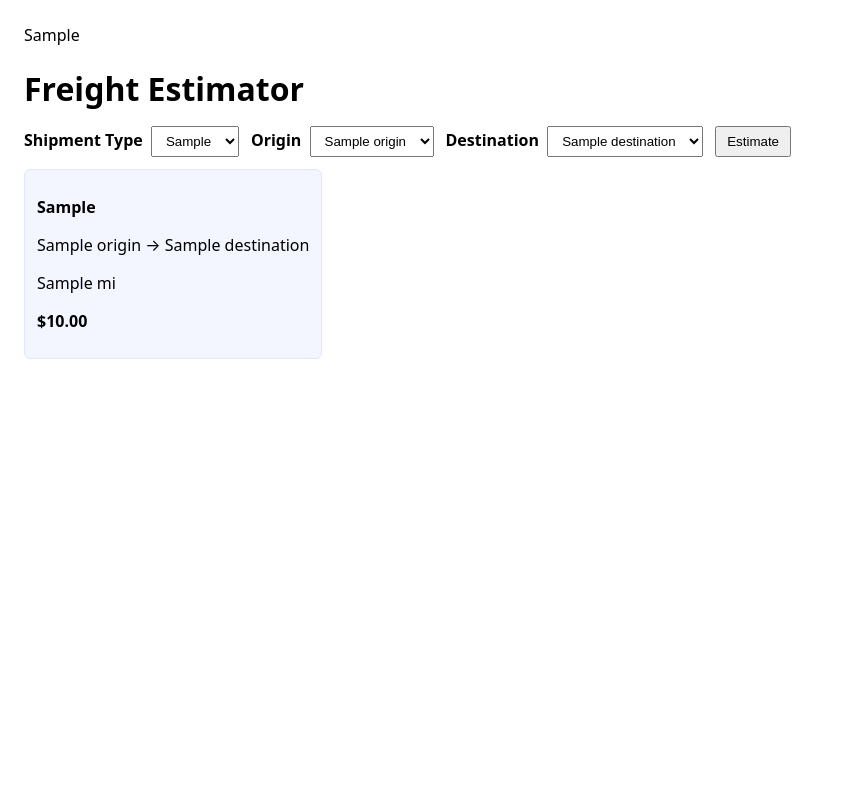
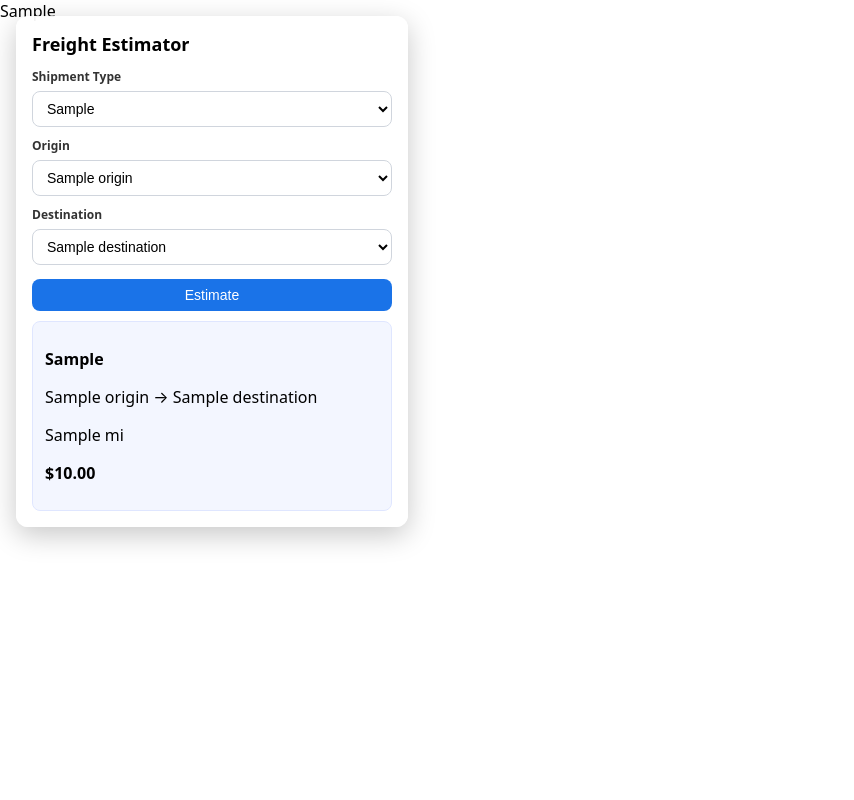
Before and after one commit to DNFR12/i-really-want-this-to-work, a Flask app: template templates/index.html in a window 1280 px wide. Shown: the whole page, without its empty margins (0-854 px from the left). Run offline with Flask 3, Linux system fonts and the light colour scheme; the template is opened without the code that fills it: most values are stand-ins (such as "Sample title", 1, 10 or a date in 2020); parts of the project's set-up code (start-up, migrations or seed data) failed here and were passed over.

Commit message:
Update styles.css

```diff
--- a/static/styles.css
+++ b/static/styles.css
@@ -1,7 +1,74 @@
-body { font-family: system-ui, -apple-system, Segoe UI, Roboto, Arial, sans-serif; margin: 24px; }
-h1 { margin-bottom: 16px; }
-form { display: flex; gap: 12px; align-items: center; flex-wrap: wrap; margin-bottom: 12px; }
-label { font-weight: 600; margin-right: 4px; }
-select, button { padding: 6px 10px; }
-.result { margin: 10px 0 0; padding: 10px 12px; background: #f3f6ff; border: 1px solid #dfe6ff; border-radius: 6px; width: fit-content; }
-.map-container { margin-top: 14px; }
+/* Fullscreen, no page scroll */
+html, body {
+  height: 100%;
+  margin: 0;
+  overflow: hidden;
+  font-family: system-ui, -apple-system, Segoe UI, Roboto, Arial, sans-serif;
+}
+
+/* Folium map container expands to full viewport */
+.map-wrap {
+  position: fixed;
+  inset: 0; /* top:0; right:0; bottom:0; left:0 */
+}
+
+/* Overlay control panel */
+.panel {
+  position: fixed;
+  top: 16px;
+  left: 16px;
+  width: 360px;
+  max-height: calc(100vh - 32px);
+  overflow: auto; /* panel scrolls if needed, page won’t */
+  padding: 16px;
+  border-radius: 12px;
+  background: rgba(255, 255, 255, 0.94);
+  box-shadow: 0 8px 28px rgba(0, 0, 0, 0.22);
+}
+
+h1 {
+  font-size: 18px;
+  margin: 0 0 12px 0;
+}
+
+.row {
+  display: flex;
+  flex-direction: column;
+  gap: 6px;
+  margin-bottom: 10px;
+}
+
+label {
+  font-size: 12px;
+  font-weight: 700;
+  color: #333;
+}
+
+select, button {
+  width: 100%;
+  padding: 8px 10px;
+  border-radius: 8px;
+  border: 1px solid #d0d5dd;
+  background: #fff;
+  font-size: 14px;
+}
+
+button {
+  margin-top: 4px;
+  background: #1a73e8;
+  color: #fff;
+  border: none;
+  cursor: pointer;
+}
+
+button:hover {
+  filter: brightness(0.95);
+}
+
+.result {
+  margin-top: 10px;
+  padding: 10px 12px;
+  background: #f3f6ff;
+  border: 1px solid #dfe6ff;
+  border-radius: 8px;
+}
```
